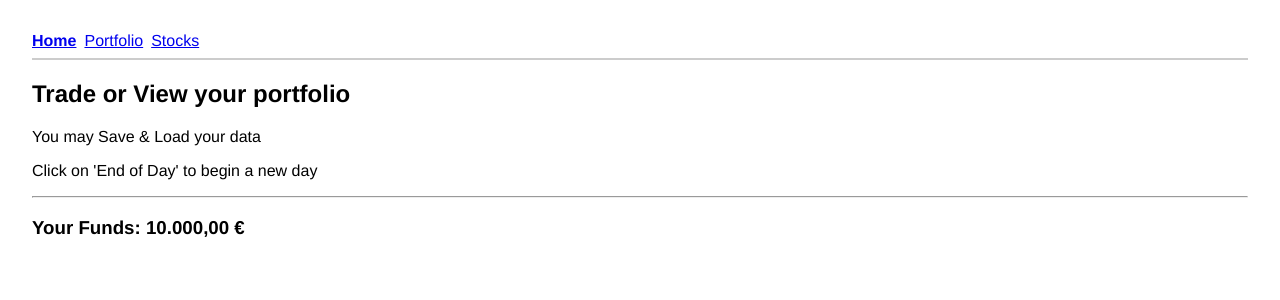
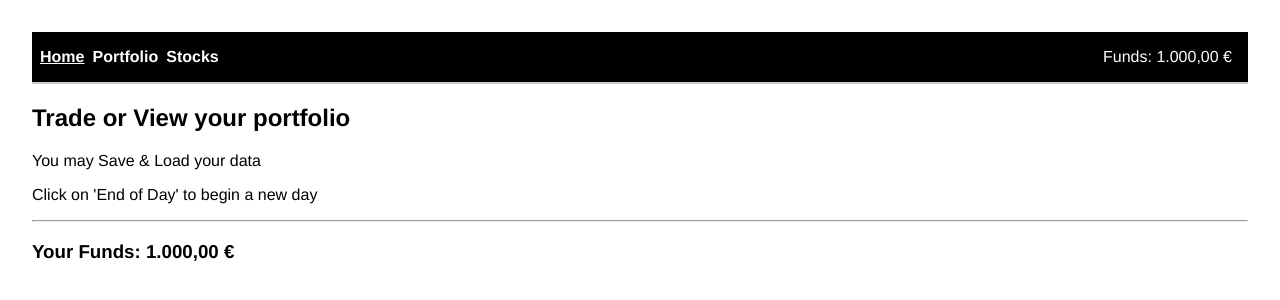
Before and after one commit to jhuesos/vue-trading-app, a Vue app: page /#/ in a window 1280 px wide. Shown: the top 300 px of the page. Built offline with nearby package versions, Linux system fonts and the light colour scheme.

Commit message:
Implemented the whole buy/sell logic

```diff
--- a/src/components/Header.vue
+++ b/src/components/Header.vue
@@ -1,15 +1,51 @@
 <template>
+  <div class="container">
     <nav>
       <li><router-link to="/" exact>Home</router-link></li>
       <li><router-link to="/portfolio">Portfolio</router-link></li>
       <li><router-link to="/stocks">Stocks</router-link></li>
     </nav>
+
+    <nav>
+      <li>Funds: {{ funds | currency }}</li>
+    </nav>
+  </div>
 </template>
 
+<script>
+export default {
+  computed: {
+    funds() {
+      return this.$store.state.portfolio.funds;
+    },
+  },
+};
+</script>
+
+
 <style scoped>
-  nav {
+.container {
+  background-color: black;
   border-bottom: 2px solid #ccc;
   padding-bottom: 8px;
+  display: flex;
+  justify-content: space-between;
+  padding: 16px 8px;
+  color: white;
+}
+
+a {
+  color: white;
+  font-weight: bold;
+  text-decoration: none;
+}
+
+a.router-link-exact-active {
+  text-decoration: underline;
+}
+
+a:hover {
+  text-decoration: underline;
 }
 
 li {
--- a/src/components/Home.vue
+++ b/src/components/Home.vue
@@ -13,7 +13,7 @@
 export default {
   computed: {
     funds() {
-      return this.$store.state.funds;
+      return this.$store.state.portfolio.funds;
     },
   },
 };
--- /dev/null
+++ b/src/components/ListOfStocks.vue
@@ -0,0 +1,36 @@
+<template>
+    <div class="stocks-container">
+      <stock-info v-for="stock in stocks" :key="stock.name" :stock="stock" :max="getMax(stock)" :sell="sell"></stock-info>
+    </div>
+</template>
+
+<script>
+import StockInfo from './StockInfo';
+
+export default {
+  props: ['stocks', 'funds', 'sell'],
+  components: {
+    StockInfo,
+  },
+  methods: {
+    getMax(stock) {
+      if (stock.quantity != null) {
+        return stock.quantity;
+      }
+
+      return Math.floor(this.funds / stock.price);
+    },
+  },
+};
+</script>
+
+<style scoped>
+.stocks-container {
+  display: flex;
+  justify-content: start;
+}
+
+.stock {
+  margin-right: 16px;
+}
+</style>
--- a/src/components/Portfolio.vue
+++ b/src/components/Portfolio.vue
@@ -1,11 +1,42 @@
 <template>
   <section>
     <h2>Portfolio Section</h2>
+
+    <div v-if="portfolio.length">
+      <list-of-stocks :stocks="portfolio" sell></list-of-stocks>
+    </div>
+    <div v-else>
+      Portfolio is Empty. <router-link to="/stocks">Buy something...</router-link>
+    </div>
+
+    <hr>
+    <span class="total">Total value: {{total | currency}}</span>
   </section>
 </template>
 
 <script>
+import { mapGetters } from 'vuex';
+import ListOfStocks from './ListOfStocks';
+
 export default {
-
+  components: {
+    ListOfStocks,
+  },
+  computed: {
+    ...mapGetters([
+      'portfolio',
+      'total',
+    ]),
+  },
 };
 </script>
+
+<style scoped>
+  hr {
+    margin: 16px 0;
+  }
+
+  .total {
+    font-weight: bold;
+  }
+</style>
--- /dev/null
+++ b/src/components/StockInfo.vue
@@ -0,0 +1,114 @@
+<template>
+  <section class="stock">
+    <header>{{stock.name}} ( <span>Price: {{ stock.price | currency }}</span> <span v-if="stock.quantity != null">| Quantity: {{stock.quantity}}</span>)</header>
+    <div>
+      <input type="number" v-model.number="quantityToOperate" @keydown.enter="buy" min="0" :max="max" :disabled="max === 0">
+      <button class="btn btn-primary" @click="buy" :disabled="!valid">{{this.sell ? 'Sell' : 'Buy'}}</button>
+    </div>
+  </section>
+</template>
+
+<script>
+import { mapMutations } from 'vuex';
+import {
+  ADD_TO_PORTFOLIO,
+  REMOVE_FROM_PORTFOLIO,
+} from '../store/mutation-types';
+
+export default {
+  props: {
+    stock: {
+      type: Object,
+    },
+    max: {
+      type: Number,
+    },
+
+    sell: {
+      type: Boolean,
+      value: false,
+    },
+  },
+  data: () => ({
+    quantityToOperate: 0,
+  }),
+  computed: {
+    valid() {
+      return this.quantityToOperate > 0;
+    },
+  },
+  watch: {
+    max(newValue) {
+      if (this.quantityToOperate > newValue) {
+        this.quantityToOperate = newValue;
+      }
+    },
+  },
+  methods: {
+    buy() {
+      if (this.quantityToOperate > this.max) {
+        return;
+      }
+
+      const mutation = (!this.sell
+        ? this.addToPortfolio
+        : this.removeFromPortfolio
+      ).bind(this);
+
+      mutation({
+        quantity: this.quantityToOperate,
+        name: this.stock.name,
+        price: this.stock.price,
+      });
+
+      this.quantityToOperate = 0;
+    },
+    ...mapMutations({
+      addToPortfolio: ADD_TO_PORTFOLIO,
+      removeFromPortfolio: REMOVE_FROM_PORTFOLIO,
+    }),
+  },
+};
+</script>
+
+<style scoped>
+section {
+  display: inline-block;
+  flex: 1;
+  max-width: 300px;
+  padding: 0;
+  border: 1px solid #ccc;
+  border-radius: 4px;
+}
+
+header {
+  padding: 8px 16px;
+  background: #ccc;
+  font-weight: bold;
+}
+
+header span {
+  font-size: smaller;
+}
+
+div {
+  padding: 16px;
+}
+
+input {
+  padding: 4px 8px;
+}
+
+input[disabled] {
+  background: #eee;
+  border: 1px solid #ccc;
+}
+
+button {
+  padding: 6px;
+  border-radius: 0;
+  border: 1px solid #999;
+  font-weight: bold;
+  background-color: #eee;
+}
+</style>
--- a/src/components/Stocks.vue
+++ b/src/components/Stocks.vue
@@ -1,11 +1,26 @@
 <template>
   <section>
     <h2>Stock Section</h2>
+
+    <list-of-stocks :stocks="stocks" :funds="funds"></list-of-stocks>
   </section>
 </template>
 
 <script>
+import ListOfStocks from './ListOfStocks';
+
 export default {
+  components: {
+    ListOfStocks,
+  },
+  computed: {
+    stocks() {
+      return this.$store.state.stocks;
+    },
 
+    funds() {
+      return this.$store.state.portfolio.funds;
+    },
+  },
 };
 </script>
--- a/src/store/index.js
+++ b/src/store/index.js
@@ -1,12 +1,14 @@
 import Vue from 'vue';
 import Vuex from 'vuex';
+
+import stocks from './modules/stocks';
+import portfolio from './modules/portfolio';
 
 Vue.use(Vuex);
 
 export default new Vuex.Store({
-  state: {
-    funds: '10000',
-    portfolio: [],
-    stocks: [],
+  modules: {
+    stocks,
+    portfolio,
   },
 });
--- /dev/null
+++ b/src/store/modules/portfolio.js
@@ -0,0 +1,50 @@
+import { ADD_TO_PORTFOLIO, REMOVE_FROM_PORTFOLIO } from '../mutation-types';
+
+const state = {
+  funds: 1000,
+  stocks: {},
+
+};
+const getters = {
+  portfolio(state, getters, rootState) {
+    return Object.keys(state.stocks).map(name => ({
+      name,
+      quantity: state.stocks[name],
+      price: rootState.stocks.find(s => s.name === name).price,
+    }));
+  },
+  total(state, getters, rootState) {
+    return Object.keys(state.stocks)
+      .map(name => ({
+        price: rootState.stocks.find(s => s.name === name).price,
+        quantity: state.stocks[name],
+      }))
+      .reduce((total, current) => total + (current.price * current.quantity), 0);
+  },
+};
+
+/* eslint-disable no-param-reassign */
+const mutations = {
+  [ADD_TO_PORTFOLIO]: (state, { name, quantity, price }) => {
+    state.stocks = { ...state.stocks, [name]: (state.stocks[name] || 0) + quantity };
+    state.funds -= (price * quantity);
+  },
+  [REMOVE_FROM_PORTFOLIO]: (state, { name, quantity, price }) => {
+    if (state.stocks[name] - quantity === 0) {
+      const newStock = { ...state.stocks };
+      delete newStock[name];
+      state.stocks = newStock;
+    } else {
+      state.stocks = { ...state.stocks, [name]: state.stocks[name] - quantity };
+    }
+
+    state.funds += (price * quantity);
+  },
+};
+/* eslint-enable no-param-reassign */
+
+export default {
+  state,
+  mutations,
+  getters,
+};
--- /dev/null
+++ b/src/store/modules/stocks.js
@@ -0,0 +1,10 @@
+const state = [
+  { name: 'BMW', price: 110 },
+  { name: 'Google', price: 200 },
+  { name: 'Apple', price: 250 },
+  { name: 'Twitter', price: 8 },
+];
+
+export default {
+  state,
+};
--- /dev/null
+++ b/src/store/mutation-types.js
@@ -0,0 +1,2 @@
+export const ADD_TO_PORTFOLIO = 'ADD_TO_PORTFOLIO';
+export const REMOVE_FROM_PORTFOLIO = 'REMOVE_FROM_PORTFOLIO';
```
Lines whose indentation alone changed are shown as unchanged.
